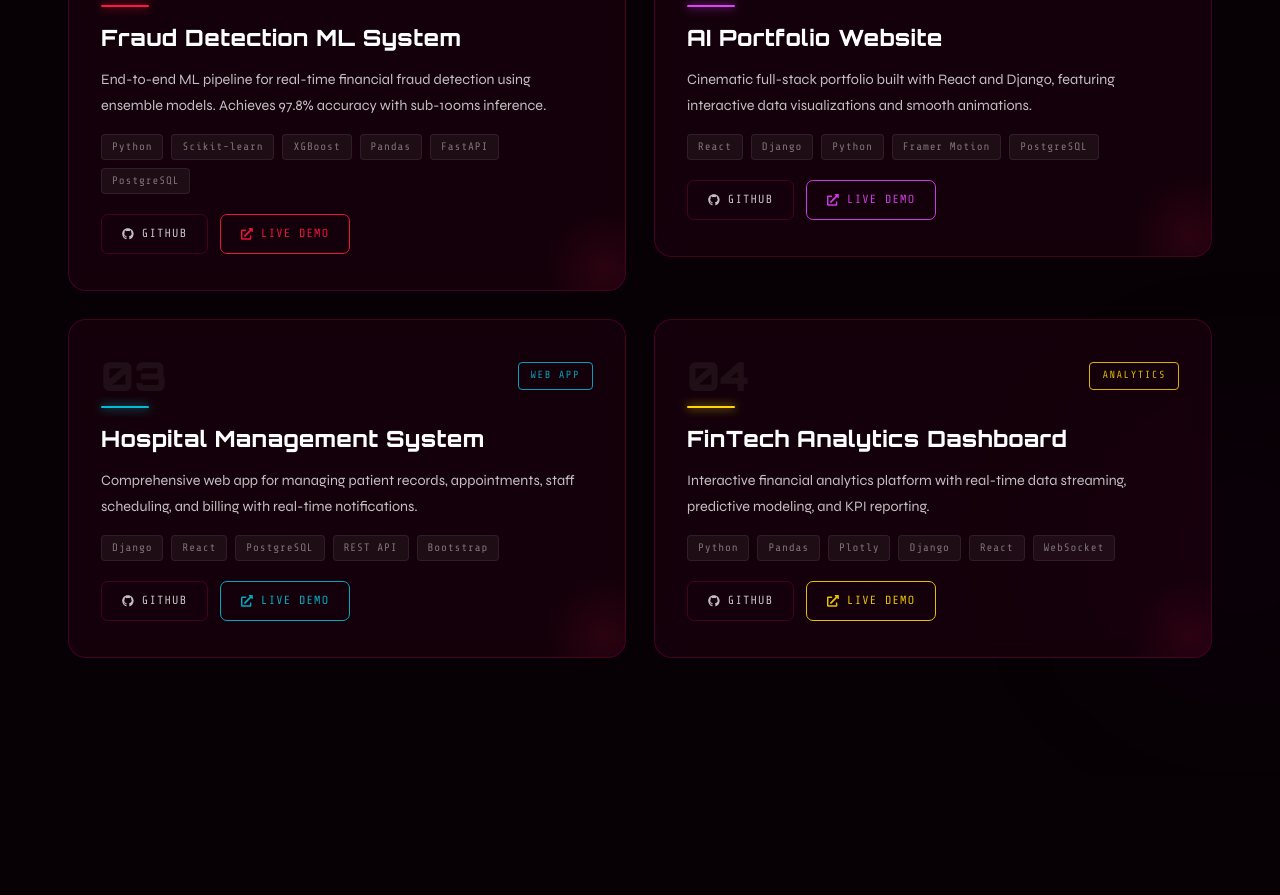
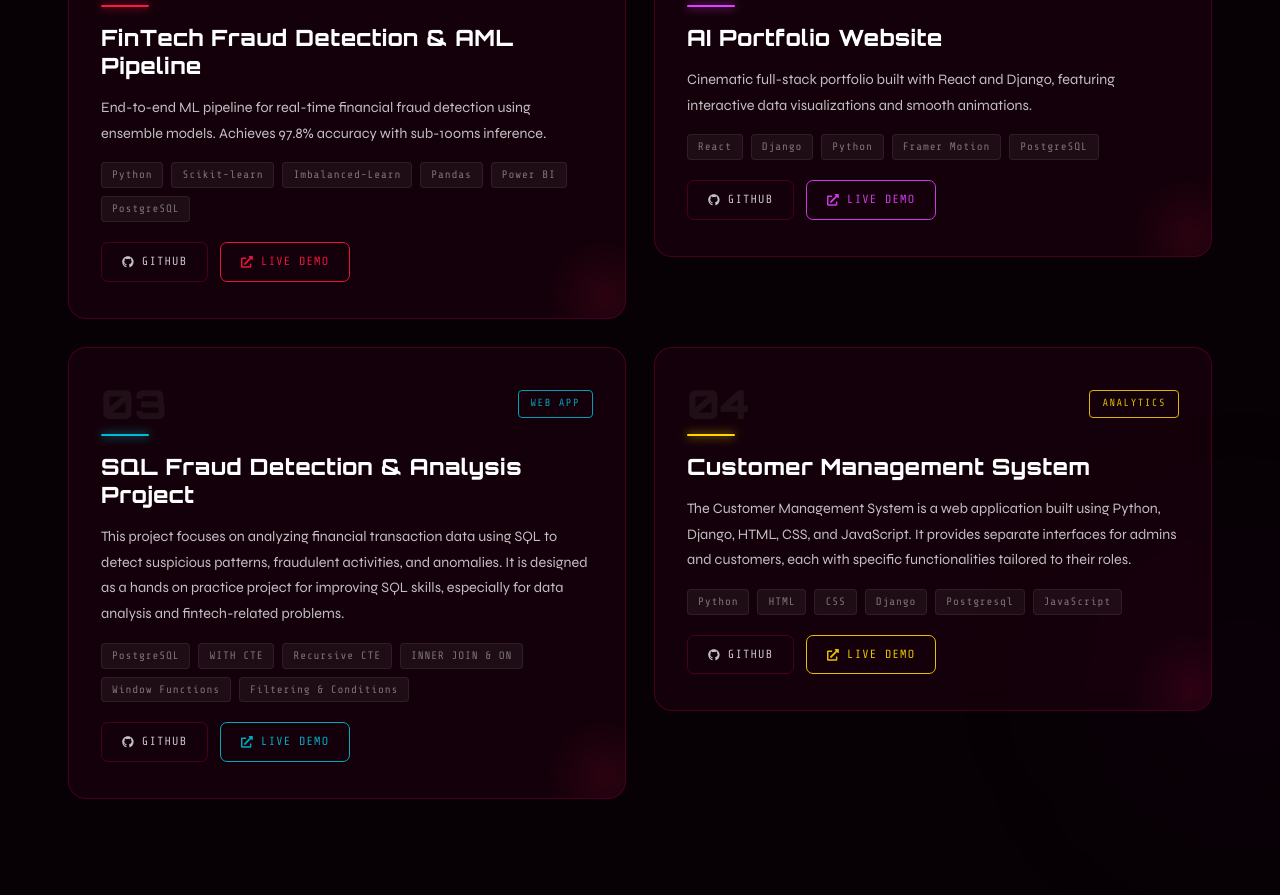
Before and after one commit to MohtashimUsmani/Portfolio, a React (Create React App) app: page / in a window 1280 px wide. Shown: the part 3760-4655 px from the top of the page. Built offline with nearby package versions, Linux system fonts and the light colour scheme.

Commit message:
Update Projects.js

```diff
--- a/src/sections/Projects.js
+++ b/src/sections/Projects.js
@@ -6,22 +6,22 @@ import SectionTitle from '../components/SectionTitle';
 import './Projects.css';
 
 const PROJECTS = [
-  { number:'01', title:'Fraud Detection ML System',
+  { number:'01', title:'FinTech Fraud Detection & AML Pipeline',
     desc:'End-to-end ML pipeline for real-time financial fraud detection using ensemble models. Achieves 97.8% accuracy with sub-100ms inference.',
-    tech:['Python','Scikit-learn','XGBoost','Pandas','FastAPI','PostgreSQL'],
-    github:'https://github.com', demo:'https://example.com', accent:'#FF1744', badge:'Machine Learning' },
+    tech:['Python','Scikit-learn','Imbalanced-Learn','Pandas','Power BI','PostgreSQL'],
+    github:'https://github.com/MohtashimUsmani/FinTech-Fraud-Detection-Pipeline', demo:'https://www.linkedin.com/posts/mohtashim-usmani_datascience-fintech-sql-ugcPost-7455312139025596416-NlNK/?utm_source=share&utm_medium=member_desktop&rcm=ACoAAEFS_50BvDQCMqODwWdJa1dYaHINVM8rw7E', accent:'#FF1744', badge:'Machine Learning' },
   { number:'02', title:'AI Portfolio Website',
     desc:'Cinematic full-stack portfolio built with React and Django, featuring interactive data visualizations and smooth animations.',
     tech:['React','Django','Python','Framer Motion','PostgreSQL'],
-    github:'https://github.com', demo:'https://example.com', accent:'#E040FB', badge:'Full Stack' },
-  { number:'03', title:'Hospital Management System',
-    desc:'Comprehensive web app for managing patient records, appointments, staff scheduling, and billing with real-time notifications.',
-    tech:['Django','React','PostgreSQL','REST API','Bootstrap'],
-    github:'https://github.com', demo:'https://example.com', accent:'#00BCD4', badge:'Web App' },
-  { number:'04', title:'FinTech Analytics Dashboard',
-    desc:'Interactive financial analytics platform with real-time data streaming, predictive modeling, and KPI reporting.',
-    tech:['Python','Pandas','Plotly','Django','React','WebSocket'],
-    github:'https://github.com', demo:'https://example.com', accent:'#FFD600', badge:'Analytics' },
+    github:'https://github.com/MohtashimUsmani/mohtashim-portfolio', demo:'https://www.mohtashimusmani.me', accent:'#E040FB', badge:'Full Stack' },
+  { number:'03', title:'SQL Fraud Detection & Analysis Project',
+    desc:'This project focuses on analyzing financial transaction data using SQL to detect suspicious patterns, fraudulent activities, and anomalies. It is designed as a hands on practice project for improving SQL skills, especially for data analysis and fintech-related problems.',
+    tech:['PostgreSQL','WITH CTE','Recursive CTE','INNER JOIN & ON','Window Functions', 'Filtering & Conditions'],
+    github:'https://github.com/MohtashimUsmani/SQL-Data-Analyst-Project', demo:'https://www.linkedin.com/posts/mohtashim-usmani_opentowork-sql-dataanalytics-ugcPost-7453883417584148480-NE8r/?utm_source=share&utm_medium=member_desktop&rcm=ACoAAEFS_50BvDQCMqODwWdJa1dYaHINVM8rw7E', accent:'#00BCD4', badge:'Web App' },
+  { number:'04', title:'Customer Management System',
+    desc:'The Customer Management System is a web application built using Python, Django, HTML, CSS, and JavaScript. It provides separate interfaces for admins and customers, each with specific functionalities tailored to their roles.',
+    tech:['Python','HTML','CSS','Django','Postgresql','JavaScript'],
+    github:'https://github.com/MohtashimUsmani/Django-CMS-WebApp', demo:'https://example.com', accent:'#FFD600', badge:'Analytics' },
 ];
 
 const ProjectCard = ({ project, index }) => (
```
